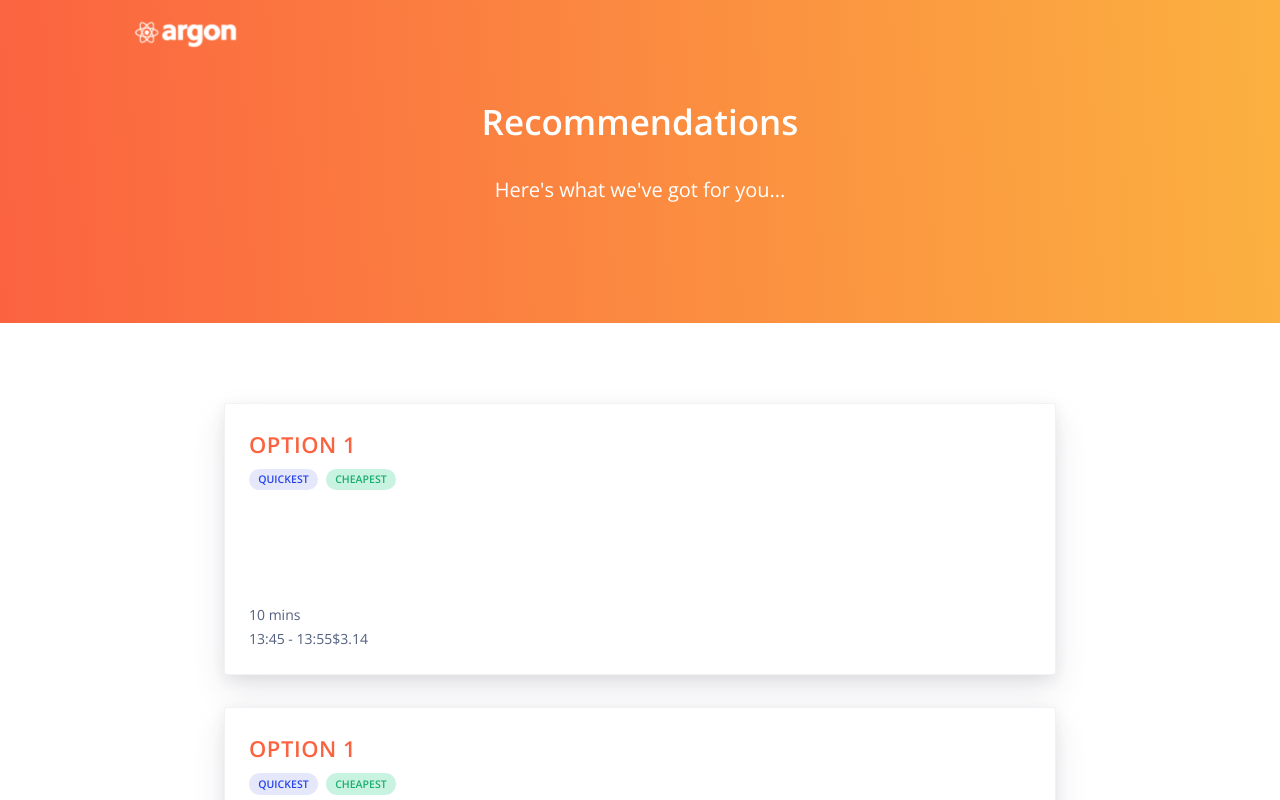
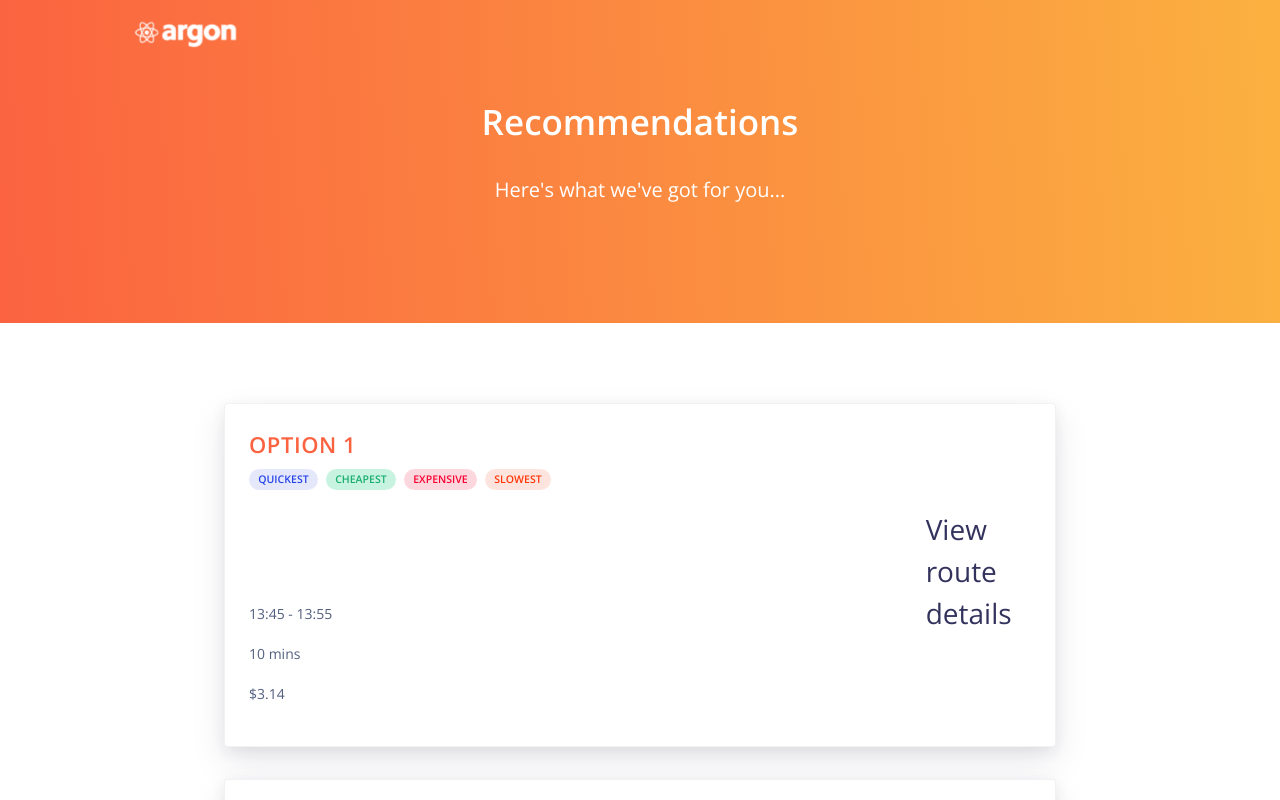
Before and after one commit to adewaleo/bing_x_rideshare, a React (Create React App) app in the folder frontend/: page /recommendations in a window 1280 px wide. Shown: the top 800 px of the page. Built offline with nearby package versions, Linux system fonts and the light colour scheme; some icons are missing.

Commit message:
Updates to recommendations list

```diff
--- a/frontend/src/index.js
+++ b/frontend/src/index.js
@@ -26,7 +26,6 @@ import "assets/scss/argon-design-system-react.scss";
 import Index from "views/Index.jsx";
 import About from "views/About.jsx";
 import Recommendations from "views/Recommendations.jsx";
-// import Details from "views/Details.jsx";
 import Components from "views/Components.jsx";
 import Landing from "views/examples/Landing.jsx";
 import Login from "views/examples/Login.jsx";
@@ -39,7 +38,6 @@ ReactDOM.render(
       <Route path="/" exact render={props => <Index {...props} />} />
       <Route path="/about" exact render={props => <About {...props} />} />
       <Route path="/recommendations" exact render={props => <Recommendations {...props} />} />
-      {/* <Route path="/details" exact render={props => <Details {...props} />} /> */}
       <Route path="/components" exact render={props => <Components {...props} />} />
       <Route path="/landing-page" exact render={props => <Landing {...props} />} />
       <Route path="/login-page" exact render={props => <Login {...props} />} />
--- a/frontend/src/views/RecommendationsListViewItem.jsx
+++ b/frontend/src/views/RecommendationsListViewItem.jsx
@@ -26,7 +26,7 @@ import { Card,
   // TabPane,
   Container,
   Row,
-  // Col
+  Col
 } from "reactstrap";
 
 class RecommendationsListViewItem extends React.Component {
@@ -37,11 +37,15 @@ class RecommendationsListViewItem extends React.Component {
           <Row className="py-3 align-items-center">
             <Card className="shadow" style={{margin: "0 auto", minWidth: '80%'}}>
               <CardBody>
+                <Row className=" align-items-center justify-content-md-between">
+                  <Col md="10">
                     <div className="icons-container blur-item on-screen">
                       <h4 className="heading-title text-warning mb-0">Option 1</h4>
                       <section className="section-components">
                         <span className="text-uppercase badge badge-primary badge-pill">Quickest</span>
                         <span className="text-uppercase badge badge-success badge-pill">Cheapest</span>
+                        <span className="text-uppercase badge badge-danger badge-pill">Expensive</span>
+                        <span className="text-uppercase badge badge-warning badge-pill">Slowest</span>
                       </section>
                       <ul style={{margin: 0, padding: "1rem 0"}}>
                         {this.props.route.segments.map((segment) =>
@@ -53,12 +57,17 @@ class RecommendationsListViewItem extends React.Component {
                         </li>
                         )}
                       </ul>
-                  <span className="description">10 mins</span>
                     </div>
                     <div>
-                  <span className="description">13:45 - 13:55</span>
-                  <span className="description">$3.14</span>
+                      <p className="description">13:45 - 13:55</p>
+                      <p className="description">10 mins</p>
+                      <p className="description">$3.14</p>
                     </div>
+                  </Col>
+                  <Col md="2">
+                    <h3>View route details</h3>
+                  </Col>
+                </Row>
               </CardBody>
             </Card>
           </Row>
```
Lines whose indentation alone changed are shown as unchanged.
